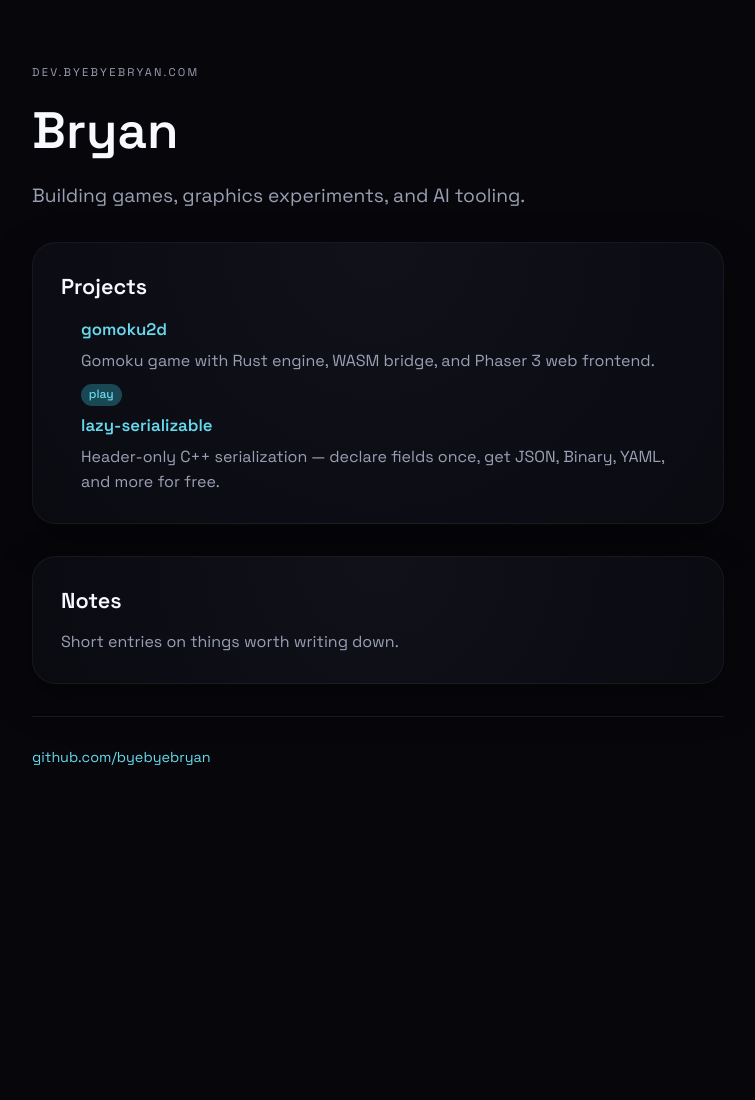
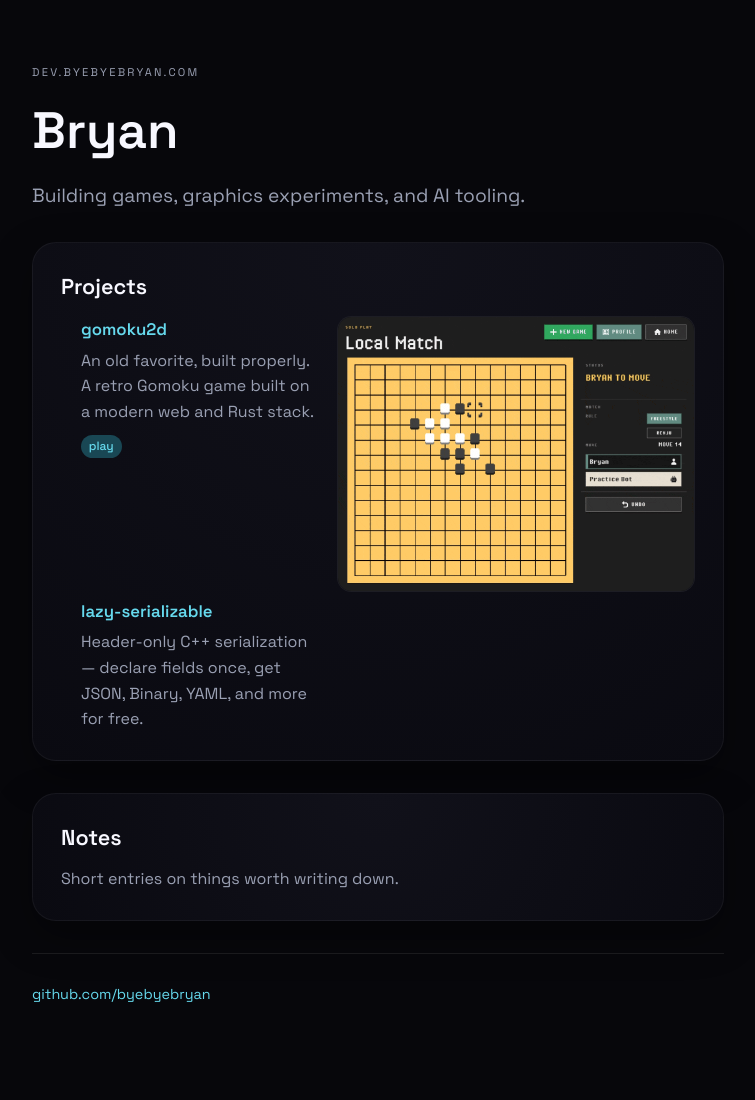
Before and after one commit to byebyebryan/byebyebryan.github.io, a Jekyll site: the page built from index.md, in a window 1280 px wide. Shown: the whole page, without its empty margins (262-1017 px from the left). Built offline with Jekyll 4.4.1, drawn with Linux system fonts in a browser that asks for light colours; before the commit the page ends 900 px from its top, so only the background shows below that.

Commit message:
feat: add gomoku2d project preview

```diff
--- a/_layouts/home.html
+++ b/_layouts/home.html
@@ -23,6 +23,12 @@ layout: default
         <ul class="project-list">
           {% for project in section.projects %}
             <li>
+              {% if project.image %}
+                <a href="{{ project.url }}" class="project-preview">
+                  <img src="{{ project.image | relative_url }}" alt="{{ project.image_alt | default: project.name }}" loading="lazy" />
+                </a>
+              {% endif %}
+              <div class="project-copy">
                 <a href="{{ project.url }}" class="project-name">{{ project.name }}</a>
                 <p>{{ project.description }}</p>
                 {% if project.links %}
@@ -32,6 +38,7 @@ layout: default
                     {% endfor %}
                   </p>
                 {% endif %}
+              </div>
             </li>
           {% endfor %}
         </ul>
--- a/assets/css/styles.css
+++ b/assets/css/styles.css
@@ -112,6 +112,26 @@ a:focus-visible {
 .project-list li {
   display: flex;
   flex-direction: column;
+  gap: 0.8rem;
+}
+
+.project-preview {
+  display: block;
+  overflow: hidden;
+  border-radius: 0.9rem;
+  border: 1px solid rgba(255, 255, 255, 0.08);
+  background: #0a0a11;
+}
+
+.project-preview img {
+  display: block;
+  width: 100%;
+  height: auto;
+}
+
+.project-copy {
+  display: flex;
+  flex-direction: column;
   gap: 0.25rem;
 }
 
@@ -146,6 +166,25 @@ a:focus-visible {
 .project-links a:focus-visible {
   color: var(--fg);
   border: none;
+}
+
+@media (min-width: 720px) {
+  .project-list li {
+    display: grid;
+    grid-template-columns: minmax(0, 240px) minmax(0, 1fr);
+    gap: 1rem;
+    align-items: start;
+  }
+
+  .project-copy {
+    grid-column: 1;
+    grid-row: 1;
+  }
+
+  .project-preview {
+    grid-column: 2;
+    grid-row: 1;
+  }
 }
 
 .post-list {
--- a/index.md
+++ b/index.md
@@ -7,11 +7,13 @@ sections:
   - title: Projects
     projects:
       - name: gomoku2d
-        description: Gomoku game with Rust engine, WASM bridge, and Phaser 3 web frontend.
+        description: An old favorite, built properly. A retro Gomoku game built on a modern web and Rust stack.
         url: https://github.com/byebyebryan/gomoku2d
+        image: /assets/projects/gomoku2d.gif
+        image_alt: Gomoku2D local match in progress on a pixel-art board.
         links:
           - label: play
-            url: http://dev.byebyebryan.com/gomoku2d/
+            url: https://dev.byebyebryan.com/gomoku2d/
       - name: lazy-serializable
         description: Header-only C++ serialization — declare fields once, get JSON, Binary, YAML, and more for free.
         url: https://github.com/byebyebryan/lazy-serializable
```
Also changed, not shown: assets/projects/gomoku2d.gif (added). Lines whose indentation alone changed are shown as unchanged.
